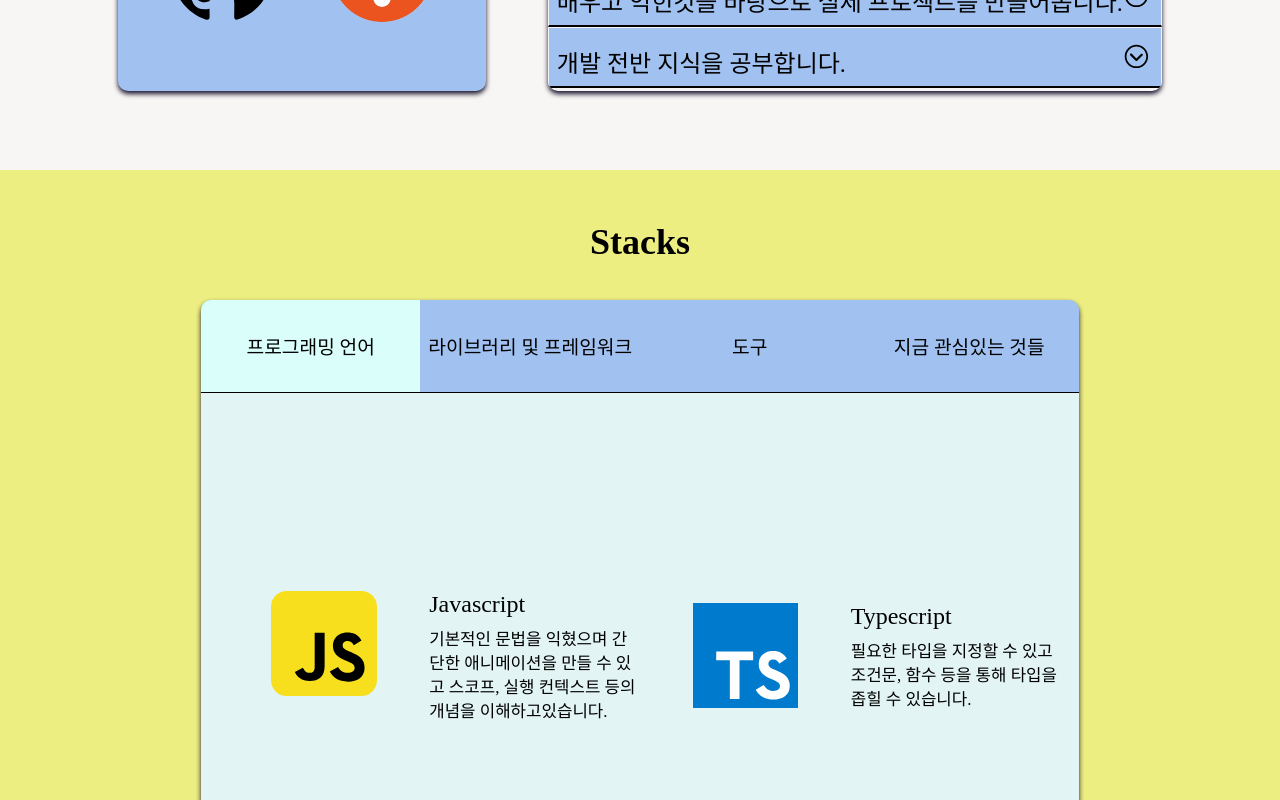
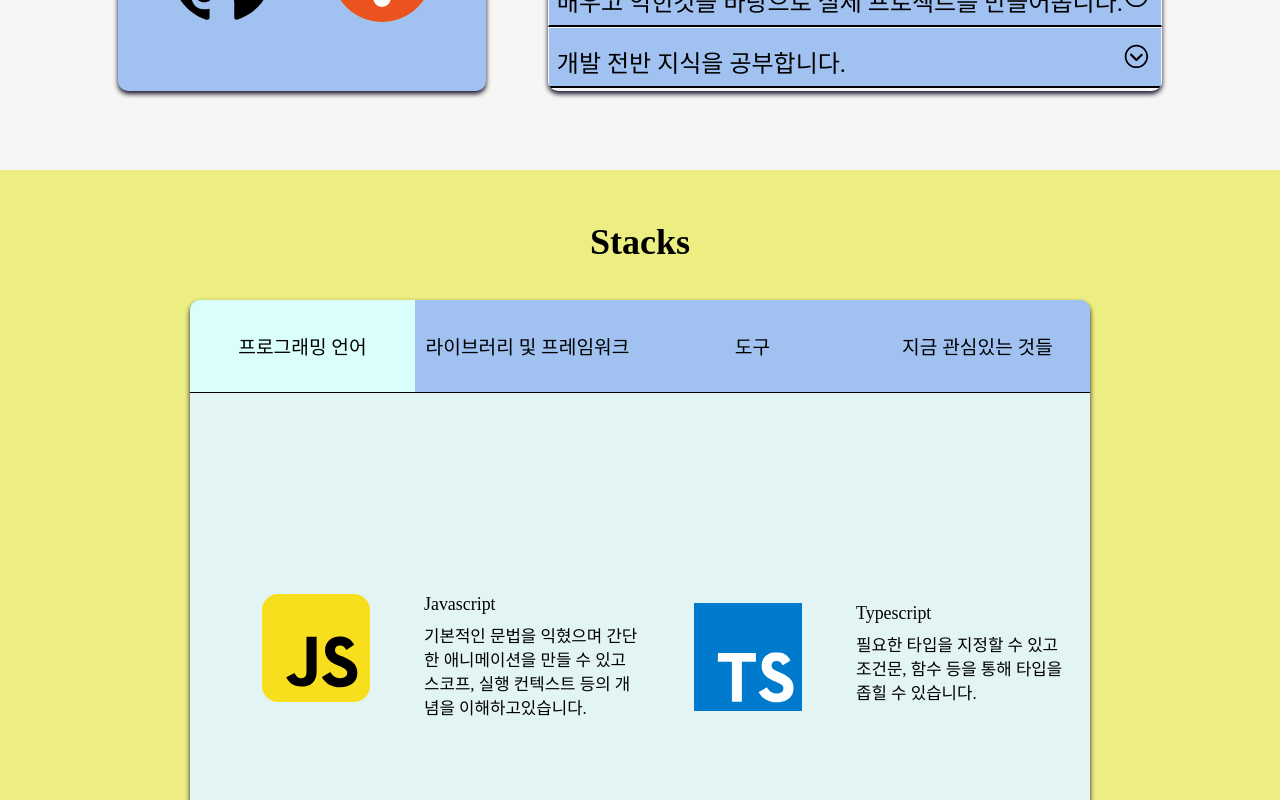
Before and after one commit to kimsh322/portfolio-react, a React (Vite) app: page / in a window 1280 px wide. Shown: the part 638-1438 px from the top of the page. Built offline with nearby package versions, Linux system fonts and the light colour scheme; a web font is replaced by a local one.

Commit message:
Style : Stack 스타일 수정

```diff
--- a/src/components/stacks/StackDescription.tsx
+++ b/src/components/stacks/StackDescription.tsx
@@ -39,6 +39,7 @@ const StackDescriptionContainer = styled.div`
     height: 100%;
     .stack {
       font-family: "GmarketSansBold";
+      font-size: 1.4vw;
       margin-bottom: 4%;
     }
     .description {
--- a/src/pages/Stacks.tsx
+++ b/src/pages/Stacks.tsx
@@ -35,6 +35,7 @@ const StacksContainer = styled.div`
     flex-direction: column;
     background-color: skyblue;
     width: 70%;
+    min-width: 900px;
     height: 80%;
     border-radius: 10px;
     overflow: hidden;
```
